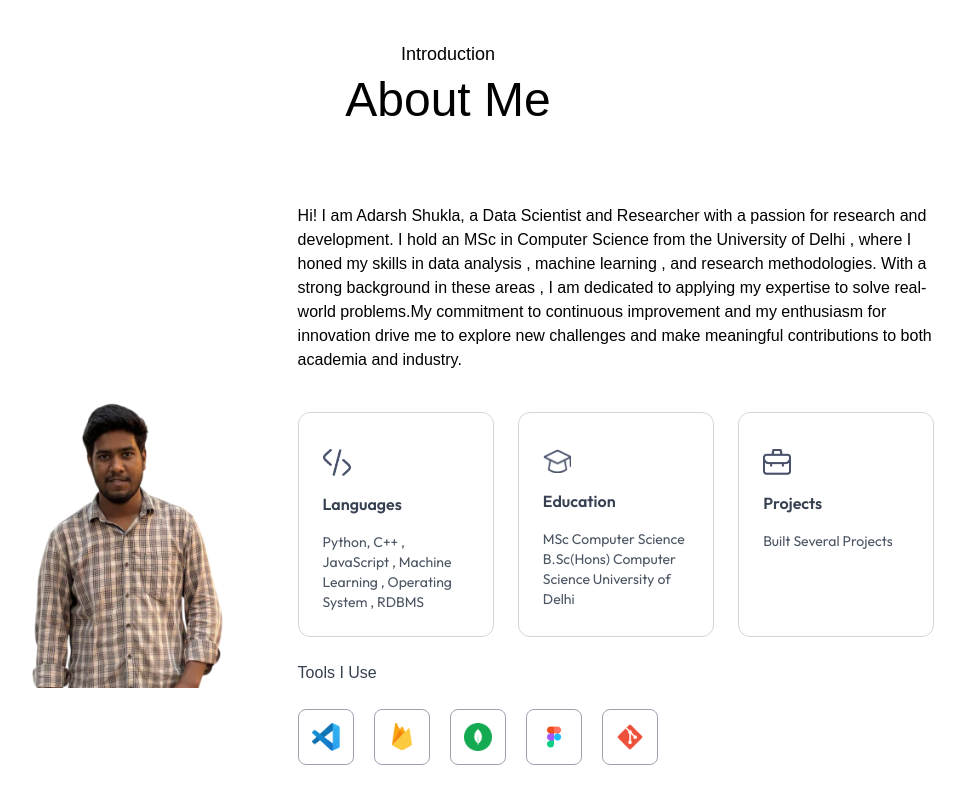
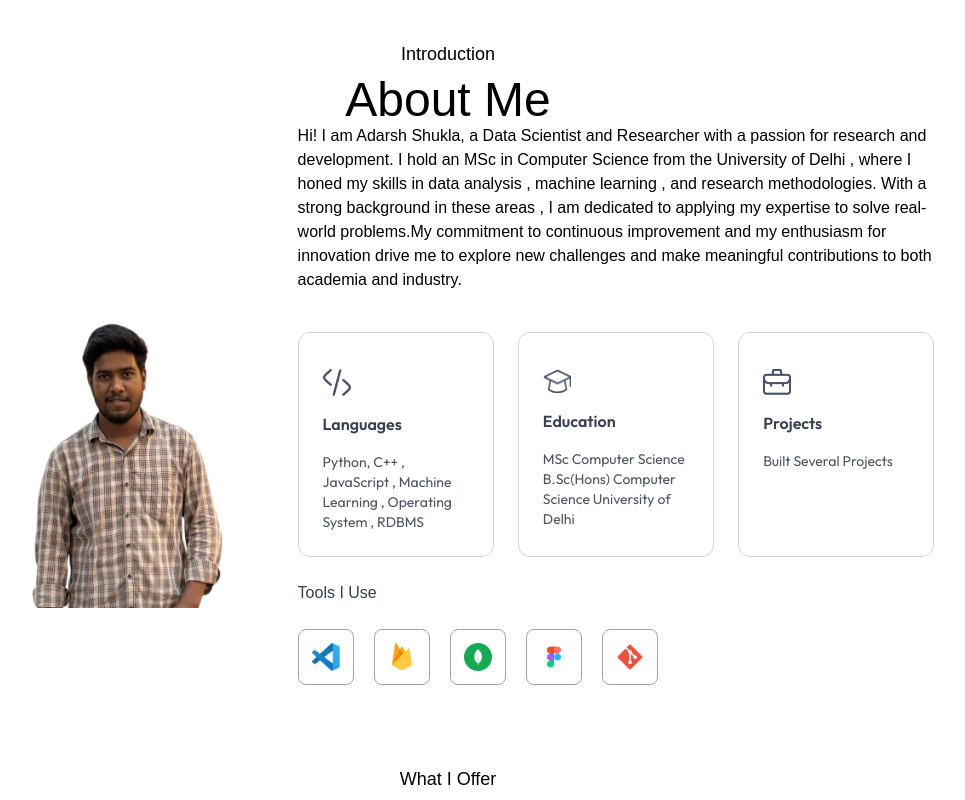
Before and after one commit to satyandra7/portfolio_adarsh, a Next.js app: page / in a window 1280 px wide. Shown: the part 800-1600 px from the top of the page, without its empty margins (192-1157 px from the left). Built offline with nearby package versions, Linux system fonts and the light colour scheme; a web font is replaced by a local one.

Commit message:
user image resize

```diff
--- a/app/components/About.jsx
+++ b/app/components/About.jsx
@@ -10,7 +10,7 @@ const About = ({isDarkMode}) => {
        font-Ovo'>Introduction</h4>
             <h2 className='text-center text-5xl font-Ovo'>About Me</h2>
             <div className='flex w-full flex-col lg:flex-row items-center
-    gap-4 my-20'>
+    gap-4'>
                 <div className='w-64 sm:w-80 rounded-3xl max-w-none'>
                     <Image src={assets.user_image} alt='user' className='w-full rounded-3xl' />
                 </div>
```
Also changed, not shown: public/user-image.png.
